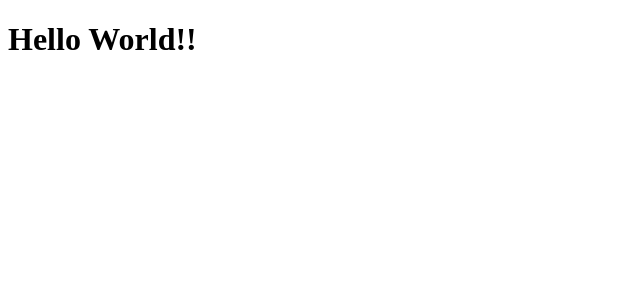
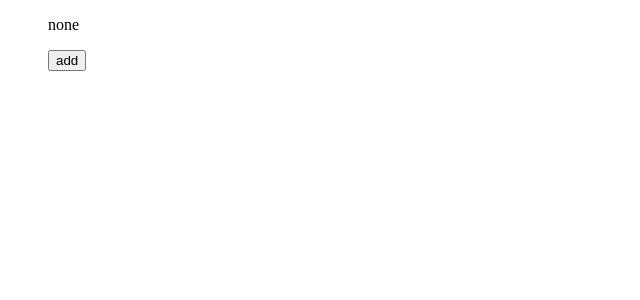
Before and after one commit to os-hun/redux-immutable-todoapp, a React app: page / in a window 1280 px wide. Shown: the top 300 px of the page, without its empty margins (0-640 px from the left). Built offline with nearby package versions, Linux system fonts and the light colour scheme.

Commit message:
immutable & redux を使って簡単にテキストを追加していくだけのアプリ さらにカスタマイズする

```diff
--- /dev/null
+++ b/src/actions/index.ts
@@ -0,0 +1,6 @@
+export const ADD_TODO = 'ADD_TODO';
+
+export const add_todo = (data: {}) => ({
+  type: ADD_TODO,
+  payload: { data: data }
+});
--- a/src/containers/App.tsx
+++ b/src/containers/App.tsx
@@ -1,7 +1,23 @@
 import React from 'react';
+import useApp from '../hooks/useApp';
 
 const App: React.FC = () => {
-  return <h1>Hello World!!</h1>
+  const { todos, Actions } = useApp();
+
+  return (
+    <ul>
+      {todos && todos.size ? (
+        todos.map((todo: any, index: any) => {
+          return <li key={index}>{todo.get('title')}</li>
+        })
+      ) : (
+        <p>none</p>
+      )}
+      <button onClick={() => Actions.add({ title: 'test' })}>
+        add
+      </button>
+    </ul>
+  )
 };
 
 export default App
--- /dev/null
+++ b/src/hooks/useApp.ts
@@ -0,0 +1,22 @@
+import { useDispatch, useSelector } from "react-redux";
+import { add_todo } from "../actions";
+
+const todosSelector = (state: any) => state.TodoReducer.todos;
+
+const useApp = () => {
+  const todos = useSelector(todosSelector);
+  const dispatch = useDispatch();
+
+  const Actions = {
+    add: (data: {}) => {
+      dispatch(add_todo(data))
+    }
+  };
+
+  return {
+    todos,
+    Actions,
+  }
+};
+
+export default useApp
--- a/src/index.tsx
+++ b/src/index.tsx
@@ -1,8 +1,12 @@
 import React from 'react';
 import ReactDOM from "react-dom";
-import App from 'containers/App';
+import { Provider } from 'react-redux';
+import { store } from "./store";
+import App from './containers/App';
 
 ReactDOM.render(
-  <App />,
+  <Provider store={store}>
+    <App />
+  </Provider>,
   document.getElementById('app')
 );
--- /dev/null
+++ b/src/reducers/index.ts
@@ -0,0 +1,6 @@
+import { combineReducers } from 'redux';
+import TodoReducer from './todos';
+
+export default combineReducers({
+  TodoReducer
+})
--- /dev/null
+++ b/src/reducers/todos.ts
@@ -0,0 +1,31 @@
+import { ADD_TODO } from '../actions';
+import { Reducer } from 'redux';
+import { List, Map } from 'immutable';
+
+const INITIAL_STATE = {
+  todos: List(),
+};
+
+const TodoReducer: Reducer<any, any> = (
+  state = INITIAL_STATE,
+  action
+) => {
+  const todos = state.todos;
+
+  switch (action.type) {
+    case ADD_TODO:
+      const { title } = action.payload.data;
+      return {
+        ...state,
+        todos: todos.push(
+          Map({
+            title
+          })
+        )
+      };
+    default:
+      return state
+  }
+};
+
+export default TodoReducer
--- /dev/null
+++ b/src/store/index.ts
@@ -0,0 +1,7 @@
+import { createStore, applyMiddleware } from 'redux';
+import thunk from 'redux-thunk';
+import reducer from '../reducers';
+
+const enhancer = applyMiddleware(thunk);
+
+export const store = createStore(reducer, enhancer);
```
Also changed, not shown: package.json (+7 -0 lines), 1 other file (tests, documents, lock files or other folders).
